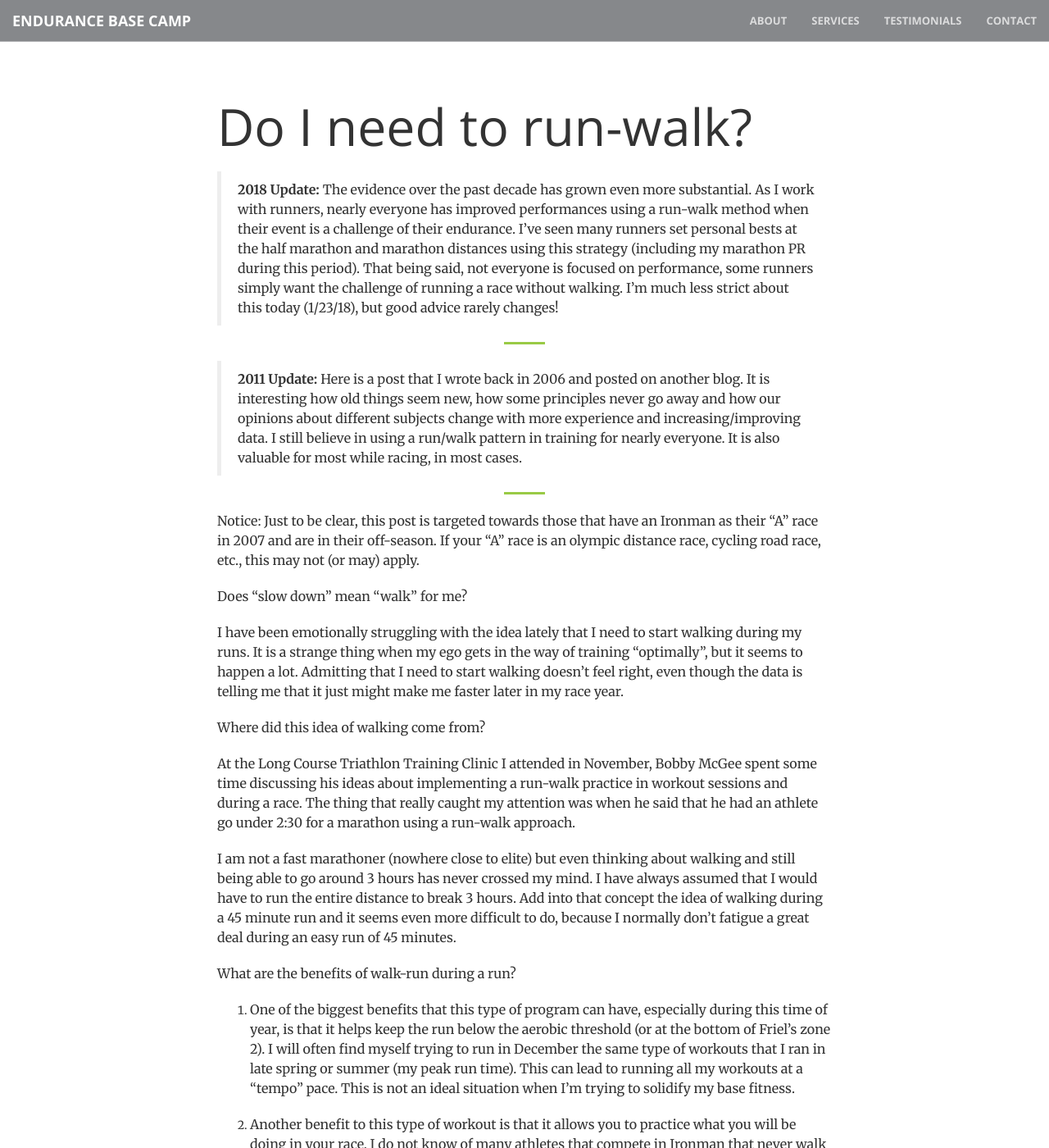
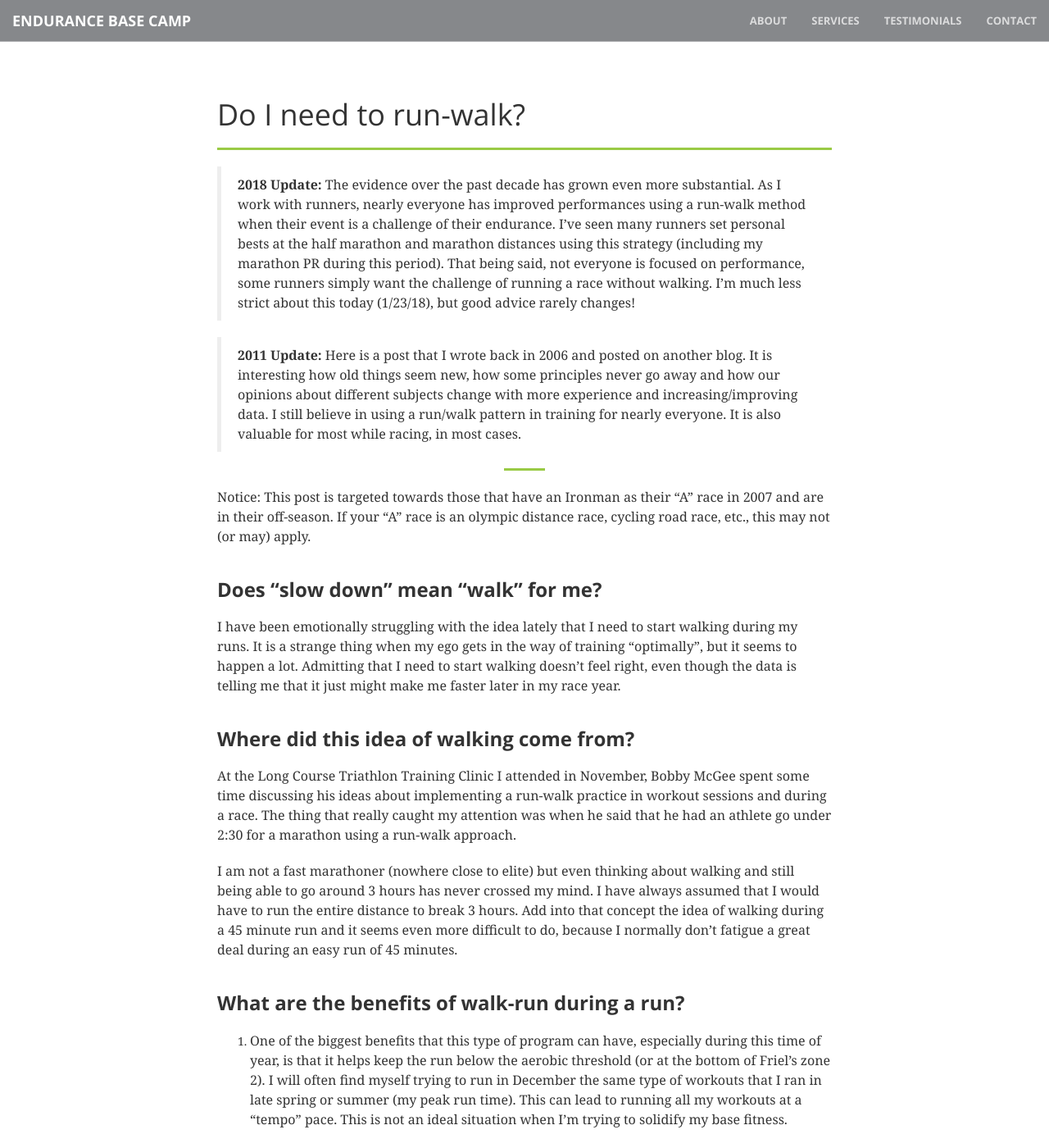
Before and after one commit to garyditsch/endurancebasecamp, a Jekyll site: the page built from _posts/2011-11-05-do-i-need-to-run-walk-during-my-runs-should-i-run-walk.md, in a window 1280 px wide and 1400 px high. Shown: the whole window at 82% size. Built offline with Jekyll 4.4.1, drawn with Linux system fonts in a browser that asks for light colours; some of the changed text lies outside the part shown.

Commit message:
updating post styling and layout

```diff
--- a/_layouts/post.html
+++ b/_layouts/post.html
@@ -7,13 +7,11 @@ layout: default
     <div class="post-heading">
         <h1>{{ page.title }}</h1>
         {% if page.subtitle %}
-            <h2 class="subheading">{{ page.subtitle }}</h2>
+            <h4>{{ page.subtitle }}</h4>
         {% endif %}
     </div>
 
 	{{ content }}
-
-    <hr>
 
     <ul class="pager">
         {% if page.previous.url %}
@@ -28,5 +26,3 @@ layout: default
         {% endif %}
     </ul>
 </article>
-
-<hr>
--- a/_posts/2011-11-05-do-i-need-to-run-walk-during-my-runs-should-i-run-walk.md
+++ b/_posts/2011-11-05-do-i-need-to-run-walk-during-my-runs-should-i-run-walk.md
@@ -8,37 +8,35 @@ permalink: /do-i-need-to-run-walk-during-my-runs-should-i-run-walk/
 ---
 > **2018 Update:** The evidence over the past decade has grown even more substantial. As I work with runners, nearly everyone has improved performances using a run-walk method when their event is a challenge of their endurance. I've seen many runners set personal bests at the half marathon and marathon distances using this strategy (including my marathon PR during this period). That being said, not everyone is focused on performance, some runners simply want the challenge of running a race without walking. I'm much less strict about this today (1/23/18), but good advice rarely changes!
 
-<hr>
-
 > **2011 Update:** Here is a post that I wrote back in 2006 and posted on another blog. It is interesting how old things seem new, how some principles never go away and how our opinions about different subjects change with more experience and increasing/improving data. I still believe in using a run/walk pattern in training for nearly everyone. It is also valuable for most while racing, in most cases.
 
 <hr>
 
-Notice: Just to be clear, this post is targeted towards those that have an Ironman as their “A” race in 2007 and are in their off-season. If your “A” race is an olympic distance race, cycling road race, etc., this may not (or may) apply.
+Notice: This post is targeted towards those that have an Ironman as their “A” race in 2007 and are in their off-season. If your “A” race is an olympic distance race, cycling road race, etc., this may not (or may) apply.
 
-Does “slow down” mean “walk” for me?
+<h3>Does “slow down” mean “walk” for me?</h3>
 
 I have been emotionally struggling with the idea lately that I need to start walking during my runs. It is a strange thing when my ego gets in the way of training “optimally”, but it seems to happen a lot. Admitting that I need to start walking doesn’t feel right, even though the data is telling me that it just might make me faster later in my race year.
 
-Where did this idea of walking come from?
+<h3>Where did this idea of walking come from?</h3>
 
 At the Long Course Triathlon Training Clinic I attended in November, Bobby McGee spent some time discussing his ideas about implementing a run-walk practice in workout sessions and during a race. The thing that really caught my attention was when he said that he had an athlete go under 2:30 for a marathon using a run-walk approach.
 
 I am not a fast marathoner (nowhere close to elite) but even thinking about walking and still being able to go around 3 hours has never crossed my mind. I have always assumed that I would have to run the entire distance to break 3 hours. Add into that concept the idea of walking during a 45 minute run and it seems even more difficult to do, because I normally don’t fatigue a great deal during an easy run of 45 minutes.
 
-What are the benefits of walk-run during a run?
+<h3>What are the benefits of walk-run during a run?</h3>
 
 1. One of the biggest benefits that this type of program can have, especially during this time of year, is that it helps keep the run below the aerobic threshold (or at the bottom of Friel’s zone 2). I will often find myself trying to run in December the same type of workouts that I ran in late spring or summer (my peak run time). This can lead to running all my workouts at a “tempo” pace. This is not an ideal situation when I’m trying to solidify my base fitness.
 
 2. Another benefit to this type of workout is that it allows you to practice what you will be doing in your race. I do not know of many athletes that compete in Ironman that never walk during the marathon leg (actually I’m having trouble thinking of anyone). One of the points that Bobby made during his session was that you need to practice this methodology in training in order to use it on race day. I agree. When you see athletes walking during a marathon, it rarely is the type of walking that McGee suggests. It is better to walk earlier and walk quick, then to walk late and hardly crawl.
 
-Additional links and sources:
+<h3>Additional links and sources:</h3>
 
 1. Here’s a link to a thread on slowtwich.com where an interview with McGee was posted: [Bobby McGee interview](http://forum.slowtwitch.com/gforum.cgi?post=554731;search_string=bobby%20mcgee;guest=9934328#554731). You will see throughout the thread various opinions about the efficacy of this type of training. But sometimes it is reassuring to my ego to see athletes way better than me that don’t have a problem with walking, such as Barb Linquist.
 
 2. [In his write up of a “Bobby McGee session](http://www.byrn.org/gtips/runtech.htm), Gordo Byrn wrote: “With his novice runners, they are not allowed to run until they are able to run at (or under AeT).” Another humbling thought! (Use the link and read the article for more ideas).
 
-Walking in workouts: My first week experience.
+<h3>Walking in workouts: My first week experience.</h3>
 
 After a Tuesday morning run from John’s Run / Walk shop, I decided that implementing this was probably ideal for me right now – if not necessary. I finished that run at the back of the group (common) but I found my workouts the next two days sub par because I had to work too hard on that run.
 
@@ -47,3 +45,7 @@ My first attempt, I used the 10min run / 1min walk method. I found that my heart
 I have noticed that as I get further into a run, the recovery during the walks is less and less. For example, yesterday on a 50 minute treadmill run I would see my heart rate drop 20-25 beats in 30 seconds early in the run. Later in the run, it was only dropping 5-8 beats. The goal has been met though, as I have been able to complete my runs, maintaining a heart rate below my aerobic threshold.
 
 Just some ideas to consider on your next run. I’ll let you know how my fitness tests come out as I move through the winter months and use this methodology.
+
+<hr>
+- original post: 2006
+- last update: 1/23/2018
--- a/_sass/_base.scss
+++ b/_sass/_base.scss
@@ -222,9 +222,21 @@ header {
     margin-top: 100px;
 }
 
-.post-heading{
+.post-heading {
     margin-bottom: 20px;
+    border-bottom: 3px $theme-primary solid;
+    padding-bottom: 10px;
 }
+
+article {
+    font-family: Cambria, Georgia, Times, “Times New Roman”, serif;
+    h3 {
+        margin: 40px 0px 20px 0px;
+        font-weight: 700;
+    }
+}
+
+
 
 .service-box {
     max-width: 400px;
--- a/js/creative.js
+++ b/js/creative.js
@@ -28,12 +28,12 @@
     });
 
     // Fit Text Plugin for Main Header
-    $("h1").fitText(
-        1.2, {
-            minFontSize: '35px',
-            maxFontSize: '65px'
-        }
-    );
+    // $("h1").fitText(
+    //     1.2, {
+    //         minFontSize: '35px',
+    //         maxFontSize: '65px'
+    //     }
+    // );
 
     // Offset for Main Navigation
     $('#mainNav').affix({
```
Also changed, not shown: _posts/2006-06-09-what-type-of-strength-training-should-a-runner-do.md (+6 -5 lines).
